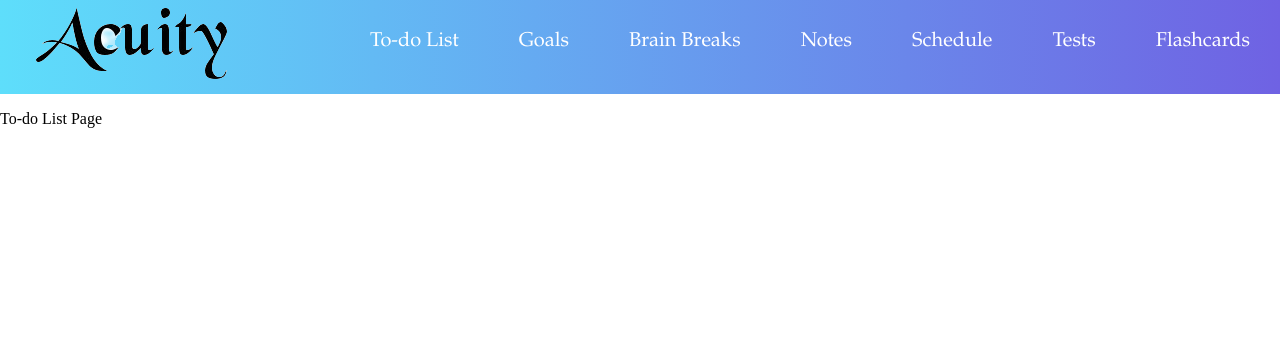
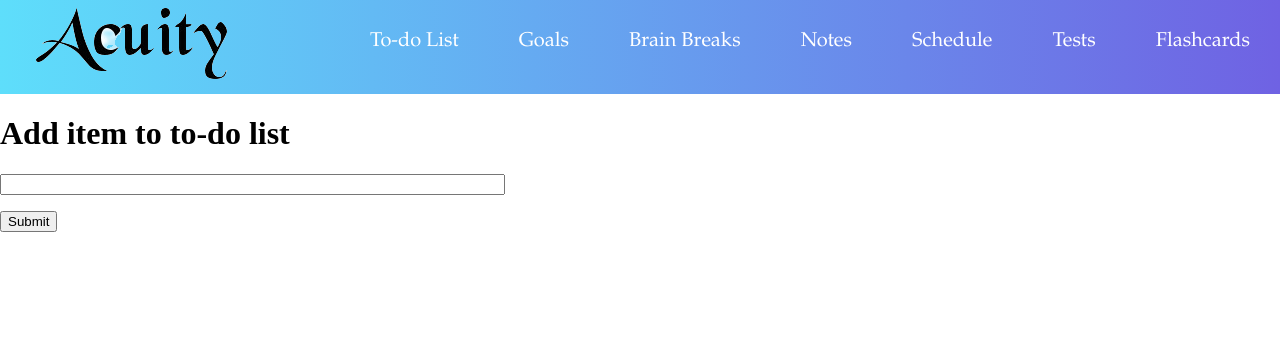
Before and after one commit to SalarC123/CodeDay-Project, a Flask app: template templates/todolist.html in a window 1280 px wide. Shown: the top 354 px of the page. Run offline with Flask 2, Linux system fonts and the light colour scheme; the template is opened without the code that fills it, so the values that code supplies are empty, except form fields; form fields are guessed from the names that the template uses.

Commit message:
included form but it doesnt work yet

```diff
--- a/templates/todolist.html
+++ b/templates/todolist.html
@@ -1,5 +1,12 @@
 {% extends 'base.html' %}
 
 {% block content %}
-    <p>To-do List Page</p>
+    <h1>Add item to to-do list</h1>
+    <form action="" method="post" novalidate>
+        {{ form.hidden_tag() }}
+        <p>
+            {{ form.todotext(size=60) }}<br>
+        </p>
+        <p>{{ form.submit() }}</p>
+    </form>
 {% endblock %}
```
